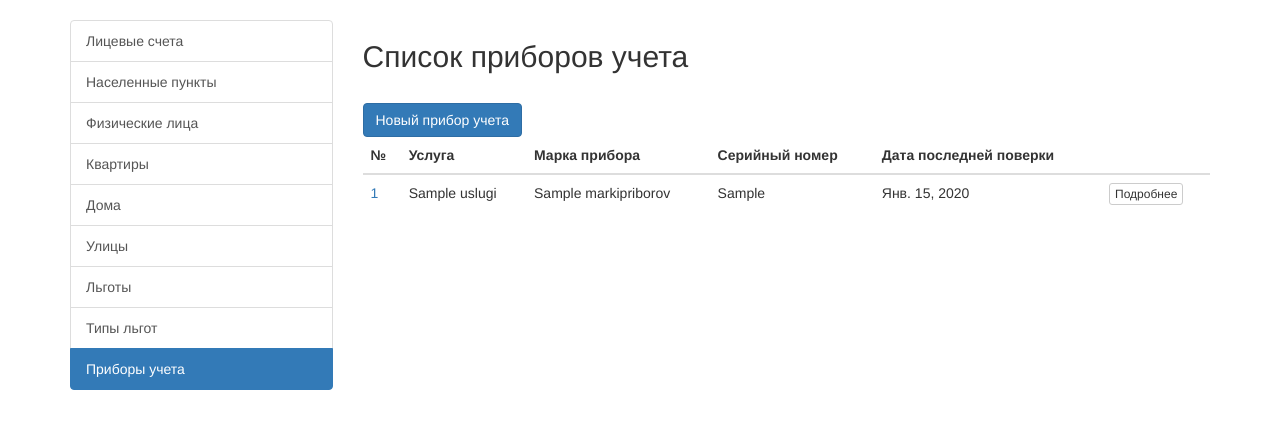
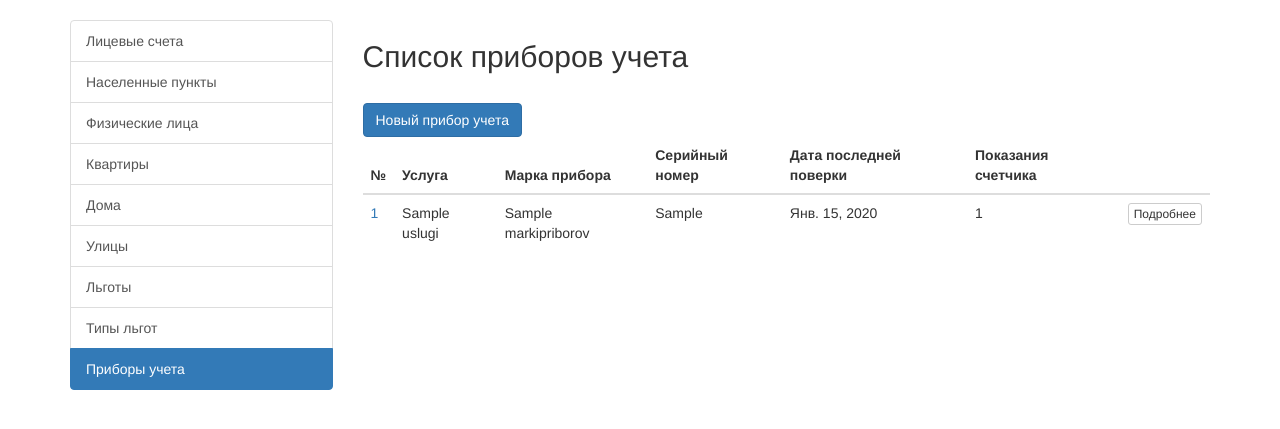
Before and after one commit to Logert/vodokanal-app, a Django app: page /pribory/ in a window 1280 px wide. Shown: the part 52-481 px from the top of the page. Run offline with Django 3.2, Linux system fonts and the light colour scheme; tables that the repository leaves empty hold one stand-in row (Sample ...); some libraries are stand-ins or nearby versions.

Commit message:
Добавлен поле value

```diff
--- a/main/models.py
+++ b/main/models.py
@@ -141,6 +141,7 @@ class Pribory(models.Model):
     kod_pribor = models.ForeignKey(MarkiPriborov, verbose_name='Марка прибора')
     sn = models.CharField(max_length=100, verbose_name='Серийный номер')
     date_poverky = models.DateField(verbose_name="Дата последней поверки")
+    value = models.IntegerField(verbose_name="Показания счетчика", default=0)
 
     def __str__(self):
         return '%s %s - %s' % (self.id, self.kod_pribor, self.kod_uslugi)
--- a/main/templates/main/pribory/pribory.html
+++ b/main/templates/main/pribory/pribory.html
@@ -13,6 +13,7 @@
             <th>Марка прибора</th>
             <th>Серийный номер</th>
             <th>Дата последней поверки</th>
+            <th>Показания счетчика</th>
             <th></th>
         </tr>
     </thead>
@@ -24,6 +25,7 @@
                 <td>{{ pribor.kod_pribor }}</td>
                 <td>{{ pribor.sn }}</td>
                 <td>{{ pribor.date_poverky }}</td>
+                <td>{{ pribor.value }}</td>
                 <td>
                     <div class="btn-group btn-group-xs">
                         <button type="button" class="btn btn-default" onclick="location.href = '{% url 'detail_pribory' pribor.id %}'">Подробнее</button>
--- a/main/templates/main/pribory/pribory_detail.html
+++ b/main/templates/main/pribory/pribory_detail.html
@@ -9,6 +9,7 @@
           <p><strong>Марка прибора учета:</strong> {{ pribory.kod_pribor }}</p>
           <p><strong>Серийный номер:</strong> {{ pribory.sn }}</p>
           <p><strong>Дата последней поверки:</strong> {{ pribory.date_poverky }}</p>
+          <p><strong>Показания счетчика:</strong> {{ pribory.value }}</p>
 
       </div>
     </div>
```
